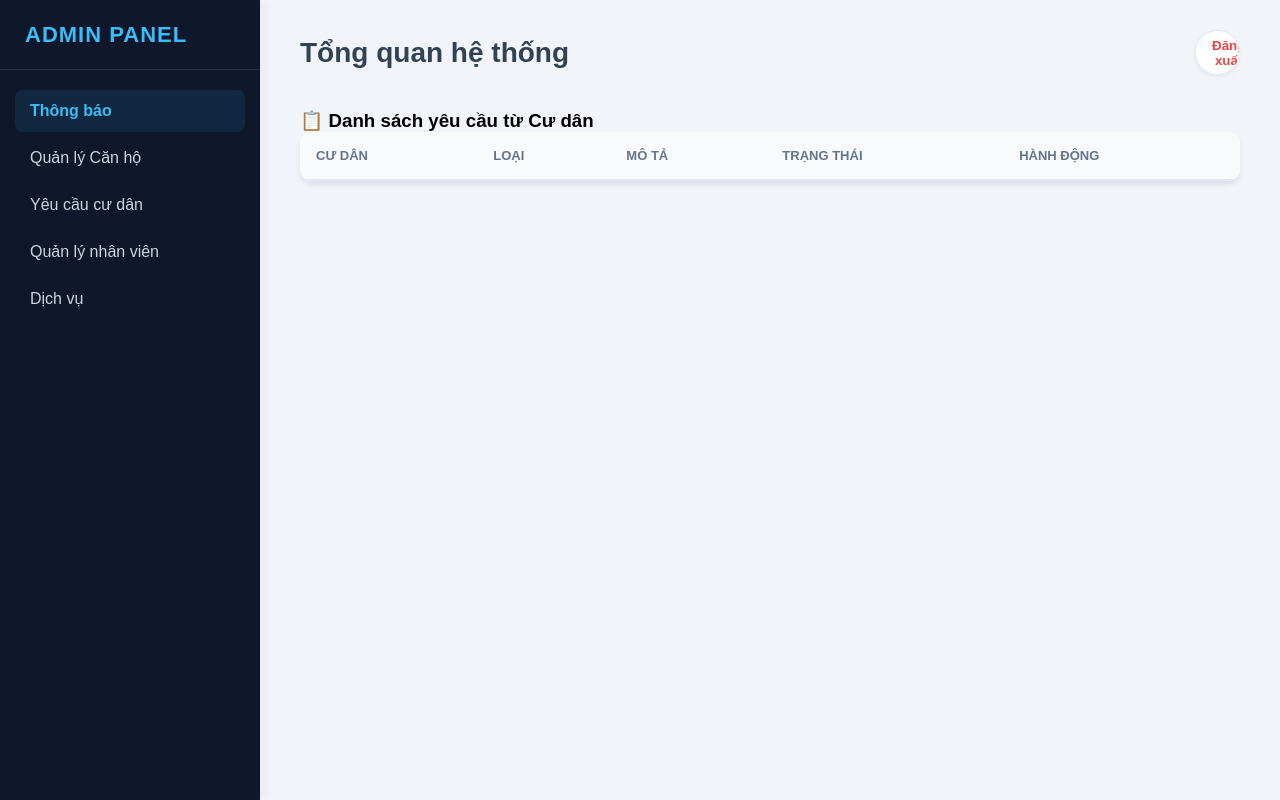
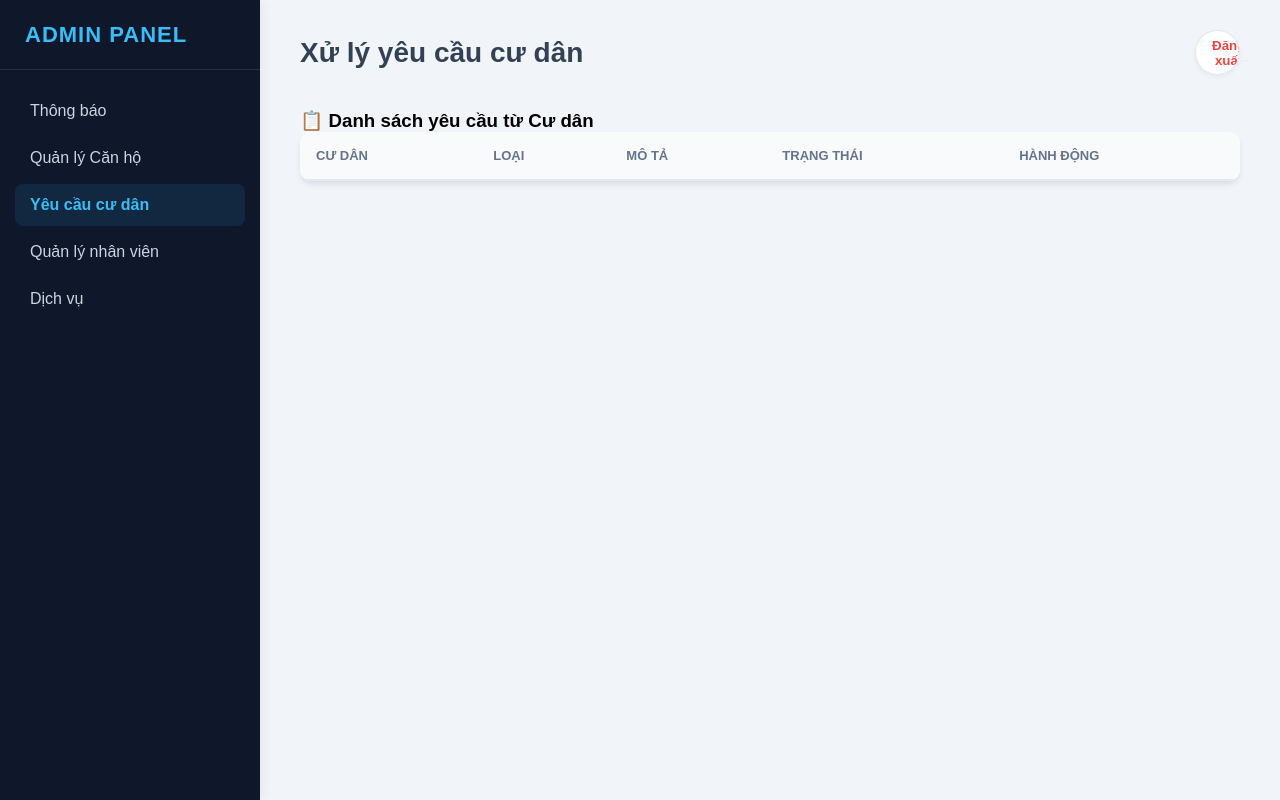
Before and after one commit to BABEO1610/PRJ_Ass, a plain HTML site: page yeuCauCuDan.html in a window 1280 px wide. Drawn offline with Linux system fonts and the light colour scheme.

Commit message:
Sửa lỗi trang dịch vụ của admin

```diff
--- a/css/admin.css
+++ b/css/admin.css
@@ -122,7 +122,7 @@
     right: 0%;
     opacity: 0;
     font-size: 13px;
-    /* transition-duration: 0.3s; */
+    transition-duration: 0.3s;
 }
 .btn-logout:hover {
     width: 120px;
--- a/yeuCauCuDan.html
+++ b/yeuCauCuDan.html
@@ -15,16 +15,16 @@
         <nav class="admin-sidebar">
             <div class="brand">ADMIN PANEL</div>
             <ul class = "navbar_list">
-                <li class="active"><a href="admin.html">Thông báo</a></li>
+                <li><a href="admin.html">Thông báo</a></li>
                 <li><a href="quanLyCanHo.html">Quản lý Căn hộ</a></li>
-                <li><a href="yeuCauCuDan.html">Yêu cầu cư dân</a></li>
+                <li class="active"><a href="yeuCauCuDan.html">Yêu cầu cư dân</a></li>
                 <li><a href="quanLyNhanVien.html">Quản lý nhân viên</a></li>
-                <li><a href="dichVu.html">Dịch vụ</a></li>
+                <li><a href="adminDichVu.html">Dịch vụ</a></li>
             </ul>
         </nav>
         <main class="admin-content">
             <div class="admin-header">
-                <h2>Tổng quan hệ thống</h2>
+                <h2>Xử lý yêu cầu cư dân</h2>
                 <button class="btn-logout" onclick="handleLogout()">Đăng xuất</button>
             </div>
             <div style="margin-top: 20px;">
```
Also changed, not shown: quanLyNhanVien.html (+1 -1 lines), 1 other file.
